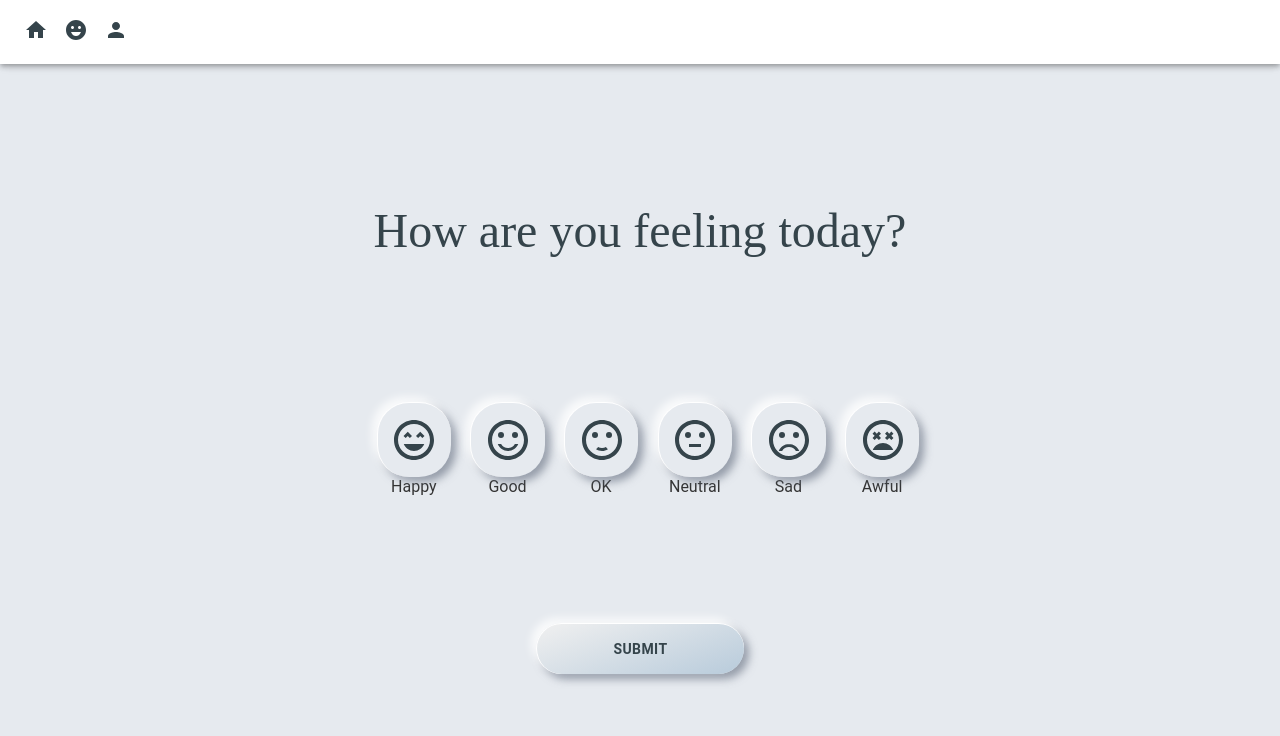
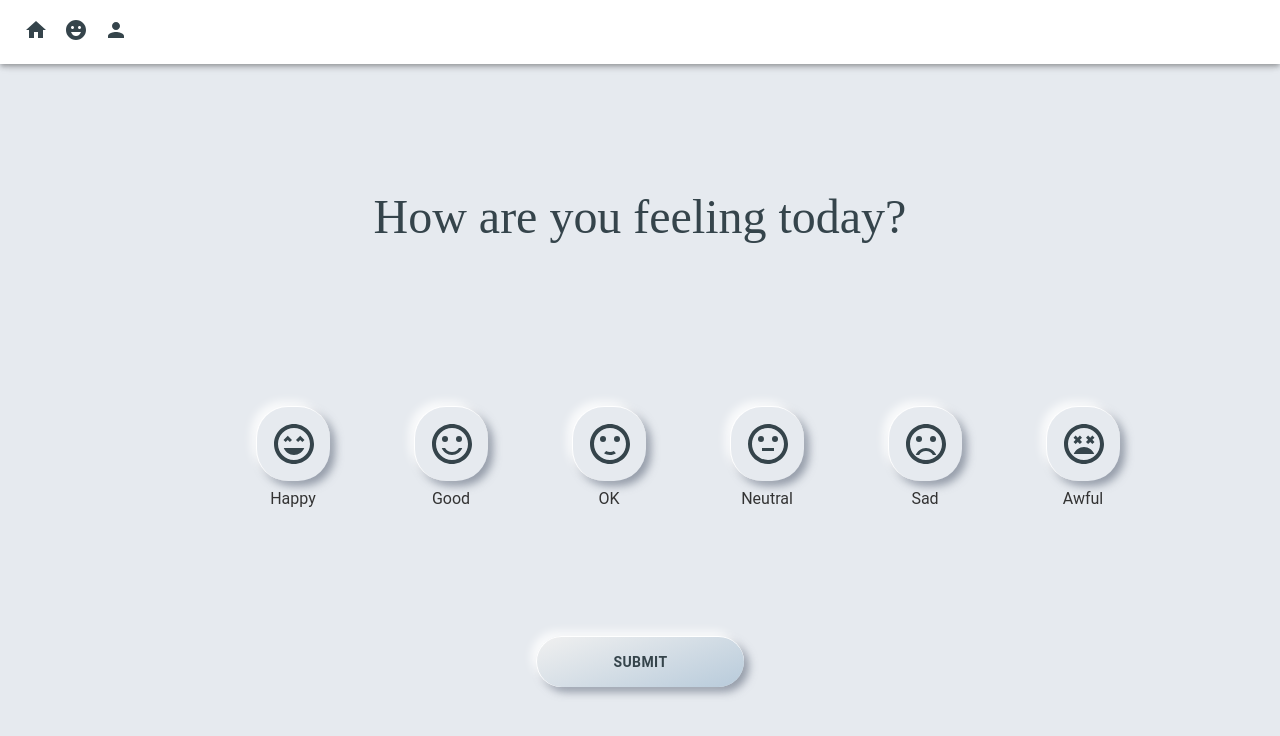
Before and after one commit to EAmrogowicz/nichi-energiseYourMind-react, a React (Create React App) app: page /mood-tracker in a window 1280 px wide. Shown: the top 736 px of the page. Built offline with nearby package versions, Linux system fonts and the light colour scheme.

Commit message:
styles: margins and grid spacing

```diff
--- a/src/components/PageContainer.js
+++ b/src/components/PageContainer.js
@@ -1,19 +1,18 @@
 import { Container, Stack } from "@mui/material";
 
-export default function PageContainer({ children, size }) {
+export default function PageContainer({ children, size, mg }) {
   // const header = document.querySelector("nav").getBoundingClientRect().height;
 
   return (
     <Container
       maxWidth={size ? size : "md"}
       sx={{
-        height: "100vh",
+        minHeight: "100vh",
         display: "flex",
         flexDirection: "column",
         justifyContent: "center",
         alignItems: "center",
-        margin: "2.4rem auto",
-        // marginTop: `${header}px`,
+        margin: "2.4rem auto 6.4rem auto",
       }}
     >
       <Stack
@@ -21,7 +20,7 @@ export default function PageContainer({ children, size }) {
         justifyContent="space-around"
         alignItems="center"
         spacing={1}
-        height={"75vh"}
+        minHeight={"75vh"}
       >
         {children}
       </Stack>
--- a/src/pages/Dashboard.js
+++ b/src/pages/Dashboard.js
@@ -1,6 +1,6 @@
 import PageContainer from "../components/PageContainer";
 import { useNavigate } from "react-router-dom";
-import { Grid } from "@mui/material";
+import Grid from "@mui/material/Grid";
 import SubHeading from "../components/Typography/SubHeading";
 import ActionAreaCard from "../components/Card/ActionAreaCard";
 
@@ -15,8 +15,12 @@ export default function Dashboard() {
     <PageContainer>
       <SubHeading text={`Hi, ${username}!`} />
 
-      <Grid container spacing={{ xs: 1, md: 2 }} columns={{ xs: 6, md: 12 }}>
-        <Grid xs={6}>
+      <Grid
+        container
+        spacing={{ xs: 2, sm: 4, md: 8 }}
+        columns={{ xs: 6, md: 12 }}
+      >
+        <Grid item xs={6}>
           <ActionAreaCard
             height={"300rem"}
             classCss={"stnCard"}
@@ -27,12 +31,12 @@ export default function Dashboard() {
             caption={"lorem lorem"}
           />
         </Grid>
-        <Grid xs={6}>
+        <Grid item xs={6}>
           <ActionAreaCard
             height={"300rem"}
             classCss={"stnCard"}
             imglink={
-              "https://images.unsplash.com/photo-1601779144646-5e6a43c5d615?ixlib=rb-4.0.3&ixid=MnwxMjA3fDB8MHxzZWFyY2h8MTB8fG1lZGl0YXRlfGVufDB8fDB8fA%3D%3D&auto=format&fit=crop&w=900&q=60"
+              "https://images.unsplash.com/photo-1602144564887-e2be90e0ab11?ixlib=rb-4.0.3&ixid=MnwxMjA3fDB8MHxwaG90by1wYWdlfHx8fGVufDB8fHx8&auto=format&fit=crop&w=1374&q=80"
             }
             title={"Mood Board"}
             caption={"lorem lorem"}
--- a/src/pages/MoodTracker.js
+++ b/src/pages/MoodTracker.js
@@ -42,7 +42,12 @@ export default function MoodTracker() {
   return (
     <PageContainer>
       <SubHeading text={"How are you feeling today?"} />
-      <Grid container spacing={2} columns={6}>
+
+      <Grid
+        container
+        spacing={{ xs: 8, sm: 8, md: 12 }}
+        columns={{ xs: 6, sm: 3, md: 12 }}
+      >
         {moods.map((mood) => {
           return (
             <MoodIcon
@@ -58,11 +63,14 @@ export default function MoodTracker() {
                   sx={{ width: "3rem", height: "3rem" }}
                 />
               </MoodBtn>
-              <Typography variant="p">{mood.description}</Typography>
+              <Typography variant="p" sx={{ mt: 1, mb: 8 }}>
+                {mood.description}
+              </Typography>
             </MoodIcon>
           );
         })}
       </Grid>
+
       <StandardBtn name={"Submit"} onClick={handleMoodSubmit} />
     </PageContainer>
   );
```
